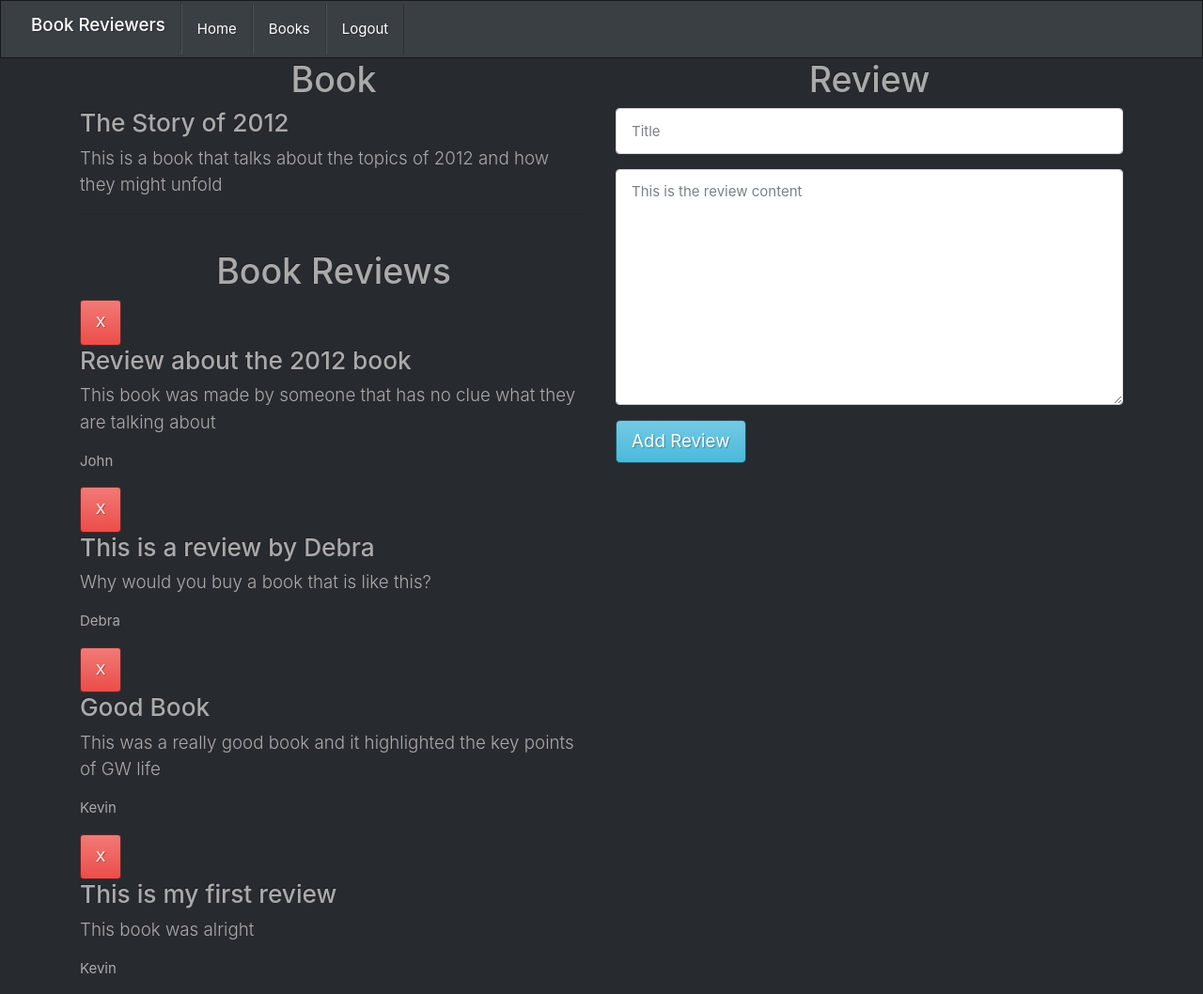
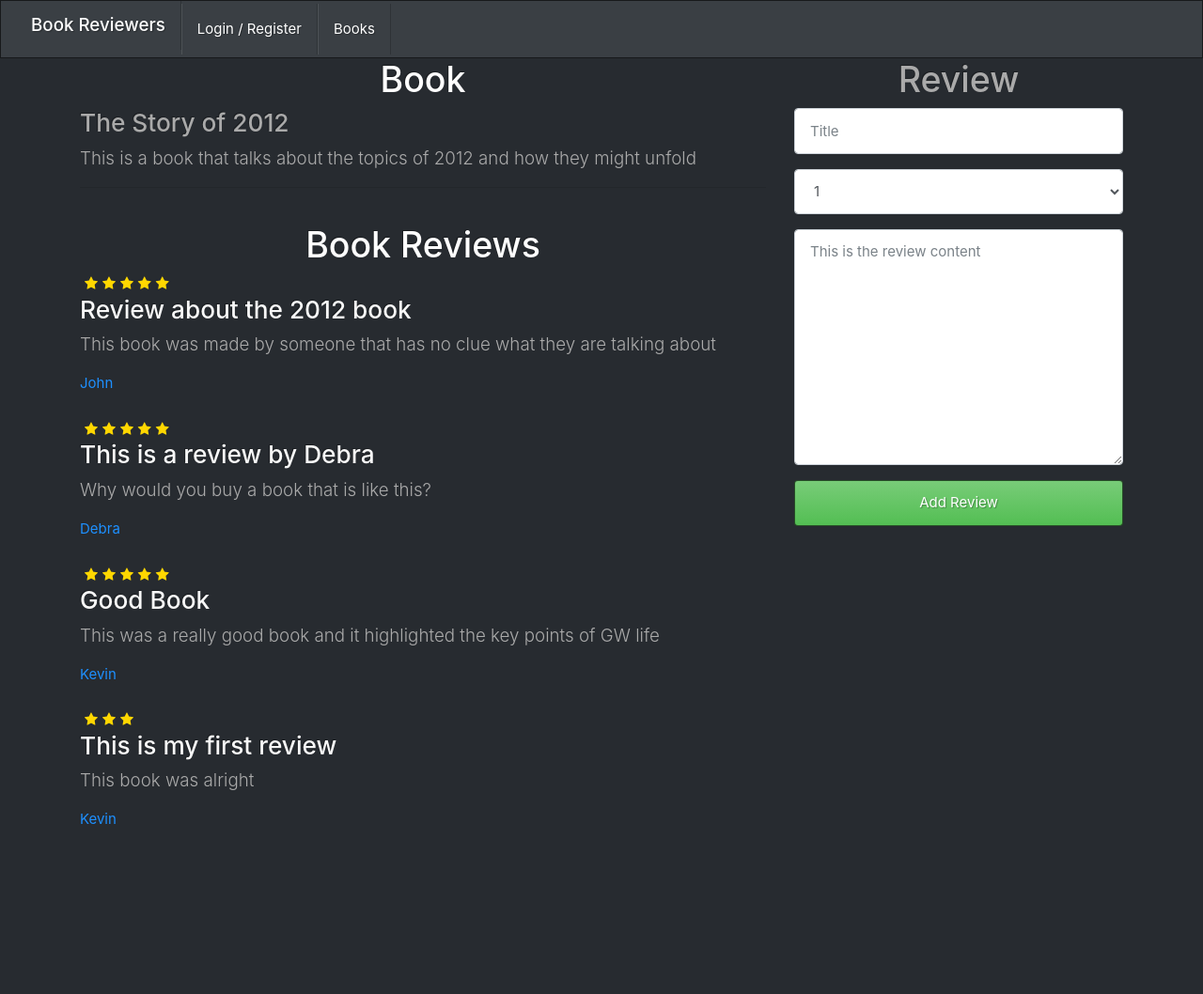
Before and after one commit to stradtkt/Django-Reviewer, a Django app: template apps/book_reviewers/templates/book_reviewers/review.html in a window 1280 px wide. Shown: the whole page at 94% size. After the commit the page ends 877 px from the top, so only its background shows below. Run offline with Django 3.2, Linux system fonts and the light colour scheme; the template is opened without the code that fills it: values that come from a table or form of the project are taken from there, others are empty; data comes from the database, SQL or seed files in the repository; both versions use the stored data as it was after the commit; parts of the project's set-up code (start-up, migrations or seed data) failed here and were passed over; some libraries are stand-ins or nearby versions.

Commit message:
Added many changes

```diff
--- a/apps/book_reviewers/models.py
+++ b/apps/book_reviewers/models.py
@@ -65,8 +65,9 @@ class ReviewManager(models.Manager):
 class Review(models.Model):
     title = models.CharField(max_length=255)
     body = models.TextField(max_length=1000)
-    user = models.ForeignKey(User)
-    book = models.ForeignKey(Book)
+    rating = models.IntegerField(default=5)
+    user = models.ForeignKey(User, related_name="reviews")
+    book = models.ForeignKey(Book, related_name="reviews")
     created_at = models.DateTimeField(auto_now_add=True)
     updated_at = models.DateTimeField(auto_now=True)
     objects = ReviewManager()
--- a/apps/book_reviewers/static/book_reviewers/css/app.css
+++ b/apps/book_reviewers/static/book_reviewers/css/app.css
@@ -0,0 +1,33 @@
+.review h3 {
+    color: #f8f8f8;
+}
+.review {
+    padding-bottom: 10px;
+}
+.review p .lead {
+    color: #ccc;
+}
+.review p.name {
+    color: dodgerblue;
+}
+.card-title {
+    color: dodgerblue;
+}
+.btn-primary {
+    background-color: dodgerblue !important;
+}
+.card {
+    border: 1px solid dodgerblue;
+    padding: 0;
+}
+.delete {
+    width: 25px;
+    height: 22px;
+    background-color: red;
+    padding: 10px;
+    border-radius: 50%;
+}
+.fa-star {
+    padding-left: 5px;
+    color: gold;
+}
--- a/apps/book_reviewers/templates/book_reviewers/all-books.html
+++ b/apps/book_reviewers/templates/book_reviewers/all-books.html
@@ -1,10 +1,11 @@
 {% extends 'book_reviewers/layout.html' %}
-{% block title %} Add Books | Reviewer {% endblock %}
+{% block title %} {{block.super}} | All Books {% endblock %}
 {% block body %}
 
 <div class="row">
     <div class="col-lg-12">
         <h1>{{user.first_name}}</h1>
+        <a href="/{{user.id}}/profile" class="btn btn-warning">Profile</a></li>
     </div>
 </div>
 
@@ -20,9 +21,12 @@
           </div>
     </div>
     {% endfor %}
+</div>
+<div class="row">
     <div class="col-lg-3">
         <a href="add-book" class="btn btn-danger">+ Add Book</a>
     </div>
+    <div class="col-lg-9"></div>
 </div>
 
 {% endblock %}
--- a/apps/book_reviewers/templates/book_reviewers/layout.html
+++ b/apps/book_reviewers/templates/book_reviewers/layout.html
@@ -7,16 +7,21 @@
 <link rel="stylesheet" href="https://bootswatch.com/4/slate/bootstrap.min.css">
 <link rel="stylesheet" href="https://cdnjs.cloudflare.com/ajax/libs/font-awesome/4.7.0/css/font-awesome.css">
 {% load staticfiles %}
+<link rel="shortcut icon" href="{% static 'book_reviewers/img/favicon.ico'%}">
 <link rel="stylesheet" href="{% static 'book_reviewers/css/app.css' %}">
-<title></title>
+<title>{% block title %} Reviewer {% endblock %}</title>
 </head>
 <body>
 <nav class="navbar navbar-expand-lg bg-primary">
     <span class="navbar-brand text-white h1">Book Reviewers</span>
     <ul class="nav">
-        <li class="nav-item"><a href="/" class="nav-link">Home</a></li>
-        <li class="nav-item"><a href="all-books" class="nav-link">Books</a></li>
-        <li class="nav-item"><a href="logout" class="nav-link">Logout</a></li>
+        {% if 'id' not in request.session %}
+        <li class="nav-item"><a href="/" class="nav-link">Login / Register</a></li>
+        {% endif %}
+        <li class="nav-item"><a href="/all-books" class="nav-link">Books</a></li>
+        {% if 'id' in request.session %}
+        <li class="nav-item"><a href="/logout" class="nav-link">Logout</a></li>
+        {% endif %}
     </ul>
 </nav>
 <div class="container">
--- a/apps/book_reviewers/templates/book_reviewers/review.html
+++ b/apps/book_reviewers/templates/book_reviewers/review.html
@@ -1,25 +1,34 @@
 {% extends 'book_reviewers/layout.html' %}
-{% block title %} Add Books | Reviewer {% endblock %}
+{% block title %} {{block.super}} | Review A Book {% endblock %}
 {% block body %}
 
 <div class="row">
-    <div class="col-lg-6">
-        <h1 class="text-center">Book</h1>
+    <div class="col-lg-8">
+        <h1 class="text-center text-white">Book</h1>
         <h3>{{book.title}}</h3>
         <p class="lead">{{book.content}}</p>
         <hr>
         <br>
-        <h1 class="text-center">Book Reviews</h1>
+        <h1 class="text-center text-white">Book Reviews</h1>
         {% if reviews %}
             {% for review in reviews %}
-                <a href="/book-reviews/{{book.id}}/delete/{{review.id}}" class="btn btn-danger">X</a>
+            <div class="review">
+                <script type="text/javascript">
+                    for(var i = 0; i < {{review.rating}}; i++) {
+                        document.write('<i class="fa fa-star"></i>');
+                    }
+                </script>
                 <h3>{{review.title}}</h3>
                 <p class="lead">{{review.body}}</p>
-                <p>{{review.user.first_name}}</p>
+                <p class="name">{{review.user.first_name}}</p>
+                {% if review.user.id == request.session.id %}
+                <a class="delete" href="/book-reviews/{{book.id}}/delete/{{review.id}}" class="btn btn-danger">X</a>
+                {% endif %}
+            </div>
             {% endfor %}
         {% endif %}
     </div>
-    <div class="col-lg-6">
+    <div class="col-lg-4">
         <h1 class="text-center">Review</h1>
         <form action="/book-reviews/{{book.id}}/process_review" method="POST">
             {% csrf_token %}
@@ -27,9 +36,18 @@
                 <input type="text" name="title" class="form-control" placeholder="Title">
             </div>
             <div class="form-group">
+                <select name="rating" class="form-control">
+                    <option value="1">1</option>
+                    <option value="2">2</option>
+                    <option value="3">3</option>
+                    <option value="4">4</option>
+                    <option value="5">5</option>
+                </select>
+            </div>
+            <div class="form-group">
                 <textarea name="body" class="form-control" cols="30" rows="10" placeholder="This is the review content"></textarea>
             </div>
-            <input type="submit" value="Add Review" class="btn btn-info btn-lg">
+            <input type="submit" value="Add Review" class="btn btn-success btn-block">
         </form>
     </div>
 </div>
--- a/apps/book_reviewers/urls.py
+++ b/apps/book_reviewers/urls.py
@@ -10,6 +10,7 @@ urlpatterns = [
     url(r'^(?P<id>\d+)/book-reviews$', views.book_review),
     url(r'^book-reviews/(?P<id>\d+)/process_review$', views.process_review),
     url(r'^book-reviews/(?P<book_id>\d+)/delete/(?P<review_id>\d+)$', views.delete_review),
+    url(r'^(?P<id>\d+)/profile', views.profile),
     url(r'^add-book$', views.add_book),
     url(r'^process_book$', views.process_book)
 ]
```
Also changed, not shown: apps/book_reviewers/templates/book_reviewers/profile.html (added, +24 -0 lines), apps/book_reviewers/views.py (+15 -3 lines), apps/book_reviewers/migrations/0003_review_rating.py (added), apps/book_reviewers/migrations/0004_auto_20180713_1734.py (added), apps/book_reviewers/static/book_reviewers/img/favicon.ico (added), db.sqlite3, 5 other files.
